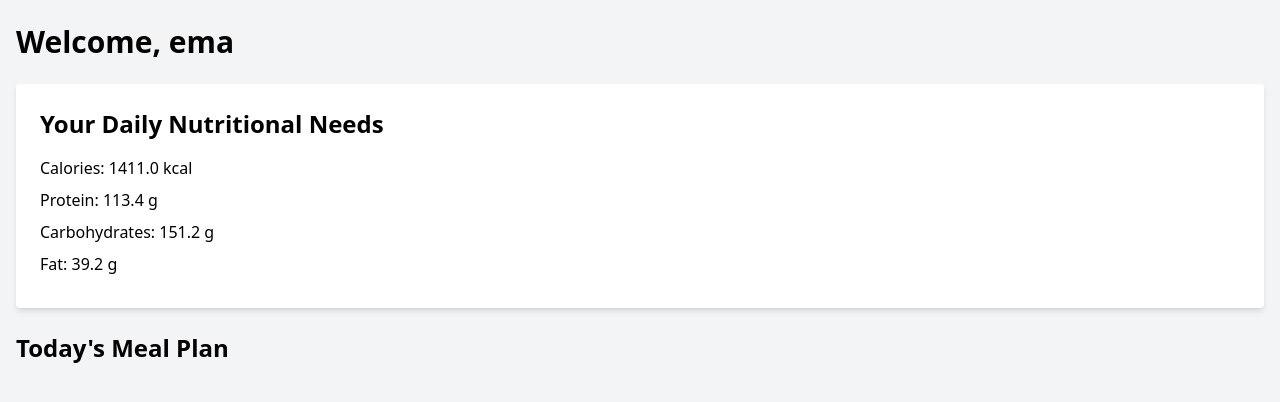
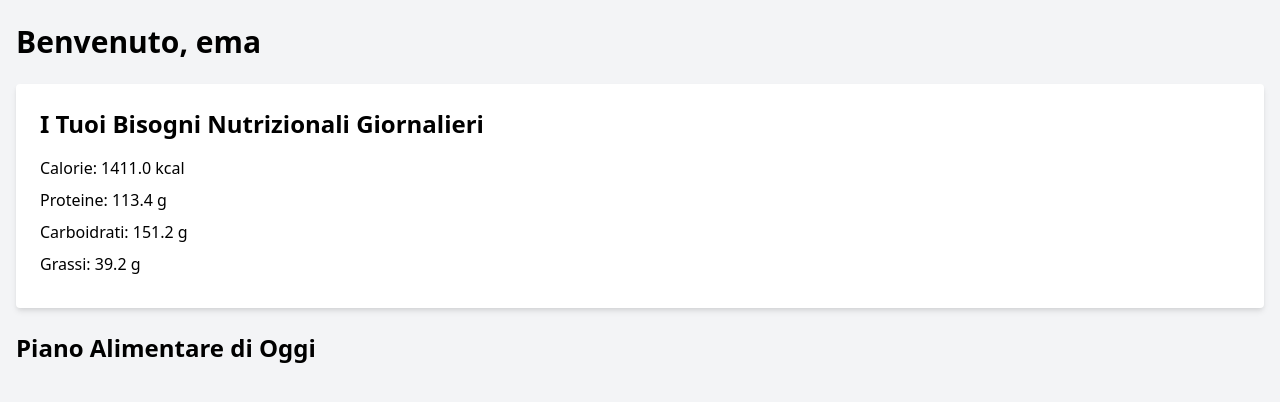
Before and after one commit to emaanuelmariean/genelife, a Flask app: page /dashboard in a window 1280 px wide. Shown: the part 64-466 px from the top of the page. Run offline with Flask 2, Linux system fonts and the light colour scheme; a user stored in the database is signed in; data comes from the database, SQL or seed files in the repository.

Commit message:
Update dashboard.html

```diff
--- a/templates/dashboard.html
+++ b/templates/dashboard.html
@@ -1,50 +1,48 @@
-<!-- templates/dashboard.html -->
-
 {% extends 'base.html' %}
 {% block title %}Dashboard{% endblock %}
 {% block content %}
-<h2 class="text-3xl font-bold mb-6">Welcome, {{ user.username }}</h2>
+<h2 class="text-3xl font-bold mb-6">Benvenuto, {{ user.username }}</h2>
 
 <!-- User's Nutritional Needs -->
 <div class="bg-white p-6 rounded shadow-md mb-6">
-    <h3 class="text-2xl font-semibold mb-4">Your Daily Nutritional Needs</h3>
-    <p class="mb-2">Calories: {{ user_needs.calories|round }} kcal</p>
-    <p class="mb-2">Protein: {{ user_needs.protein|round(1) }} g</p>
-    <p class="mb-2">Carbohydrates: {{ user_needs.carbs|round(1) }} g</p>
-    <p class="mb-2">Fat: {{ user_needs.fat|round(1) }} g</p>
+    <h3 class="text-2xl font-semibold mb-4">I Tuoi Bisogni Nutrizionali Giornalieri</h3>
+    <p class="mb-2">Calorie: {{ user_needs.calories|round }} kcal</p>
+    <p class="mb-2">Proteine: {{ user_needs.protein|round(1) }} g</p>
+    <p class="mb-2">Carboidrati: {{ user_needs.carbs|round(1) }} g</p>
+    <p class="mb-2">Grassi: {{ user_needs.fat|round(1) }} g</p>
 </div>
 
 <!-- Today's Meal Plan -->
-<h3 class="text-2xl font-semibold mb-4">Today's Meal Plan</h3>
+<h3 class="text-2xl font-semibold mb-4">Piano Alimentare di Oggi</h3>
 <div class="grid grid-cols-1 md:grid-cols-2 gap-6">
     {% for meal in meals %}
     <div class="bg-white p-6 rounded shadow">
         <h4 class="text-xl font-semibold mb-2">{{ meal.meal_type.capitalize() }}: {{ meal.name }}</h4>
-        <p class="mb-1">Calories: {{ meal.calories }} kcal</p>
-        <p class="mb-1">Protein: {{ meal.protein }} g</p>
-        <p class="mb-1">Carbohydrates: {{ meal.carbs }} g</p>
-        <p class="mb-1">Fat: {{ meal.fat }} g</p>
-        <p class="mb-1">Fiber: {{ meal.fiber }} g</p>
+        <p class="mb-1">Calorie: {{ meal.calories }} kcal</p>
+        <p class="mb-1">Proteine: {{ meal.protein }} g</p>
+        <p class="mb-1">Carboidrati: {{ meal.carbs }} g</p>
+        <p class="mb-1">Grassi: {{ meal.fat }} g</p>
+        <p class="mb-1">Fibre: {{ meal.fiber }} g</p>
         {% if meal.ingredients %}
         <details class="mt-2">
-            <summary class="font-semibold text-blue-600 cursor-pointer">Ingredients and Nutrients</summary>
+            <summary class="font-semibold text-blue-600 cursor-pointer">Ingredienti e Nutrienti</summary>
             <div class="mt-2">
-                <p class="font-semibold">Ingredients:</p>
+                <p class="font-semibold">Ingredienti:</p>
                 <ul class="list-disc list-inside">
                     {% for ingredient in meal.ingredients %}
-                    <li>{{ ingredient.name }} - {{ ingredient.amount }} {{ ingredient.unit }}</li>
+                    <li>{{ ingredient }}</li>
                     {% endfor %}
                 </ul>
-                <p class="font-semibold mt-2">Vitamins:</p>
+                <p class="font-semibold mt-2">Vitamine:</p>
                 <ul class="list-disc list-inside">
                     {% for vitamin, amount in meal.vitamins.items() %}
-                    <li>{{ vitamin }}: {{ amount }} mg</li>
+                    <li>{{ vitamin }}: {{ amount }}</li>
                     {% endfor %}
                 </ul>
-                <p class="font-semibold mt-2">Minerals:</p>
+                <p class="font-semibold mt-2">Minerali:</p>
                 <ul class="list-disc list-inside">
                     {% for mineral, amount in meal.minerals.items() %}
-                    <li>{{ mineral }}: {{ amount }} mg</li>
+                    <li>{{ mineral }}: {{ amount }}</li>
                     {% endfor %}
                 </ul>
             </div>
```
